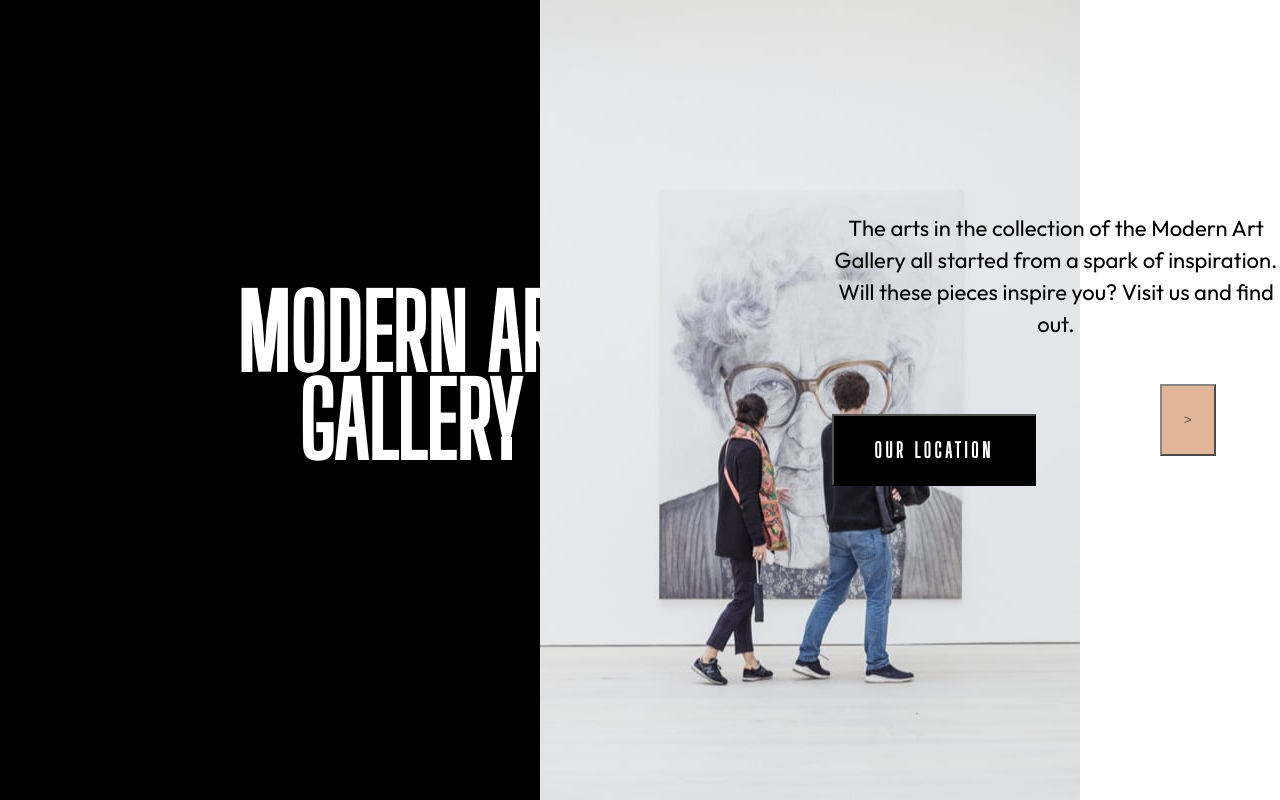
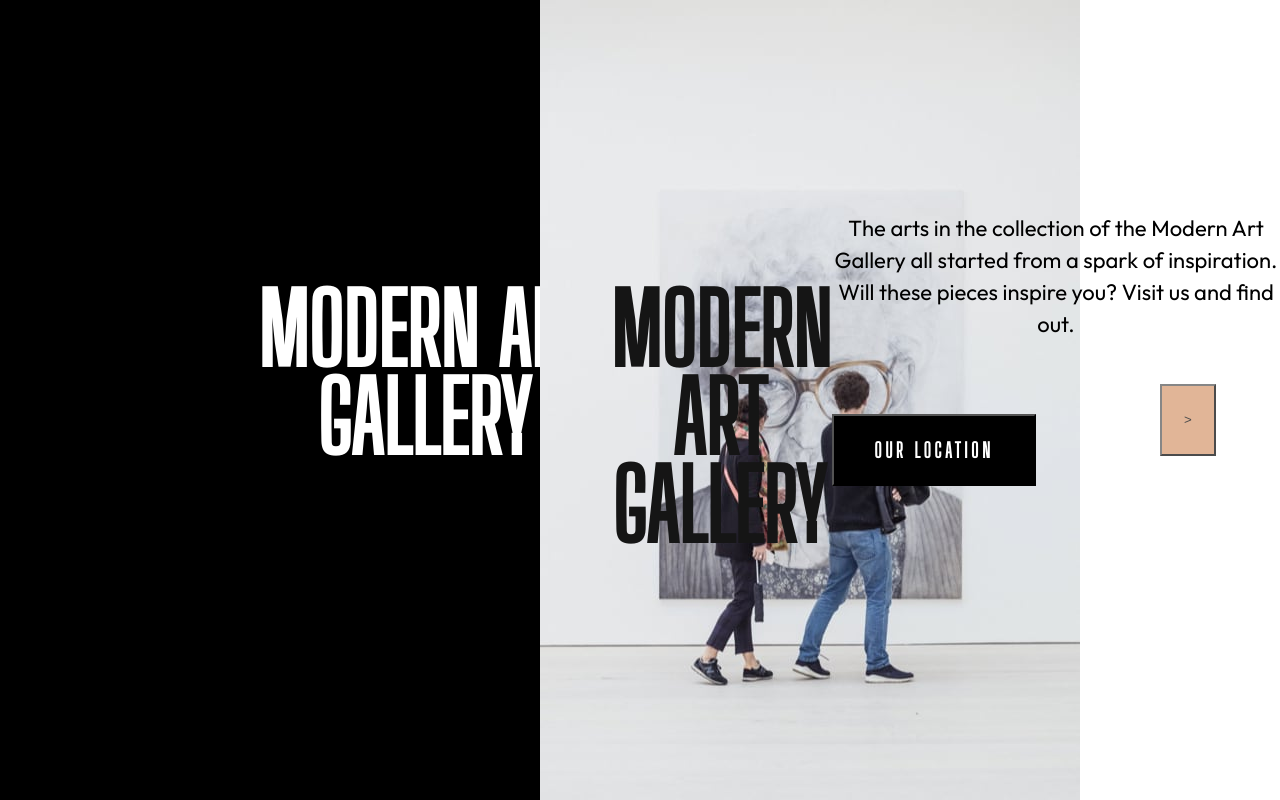
Before and after one commit to Jennnnnie/art-gallery-project, a React (Create React App) app: page / in a window 1280 px wide. Shown: the top 800 px of the page. Built offline with nearby package versions, Linux system fonts and the light colour scheme.

Commit message:
Brought title to the top of image in header component
Still need to align the title

```diff
--- a/src/components/header/Header.js
+++ b/src/components/header/Header.js
@@ -11,12 +11,12 @@ const Header = () => {
             <p>MODERN ART GALLERY</p>
           </div>
           <div className="art-gallery_hero-image">
-            <p>MODERN ART GALLERY</p>
             <img
               src={Hero}
               alt="hero-image"
               className="art-gallery_hero-image"
             />
+            <p>MODERN ART GALLERY</p>
           </div>
           <div className="art-gallery_white-background">
             <p>
--- a/src/components/header/header.css
+++ b/src/components/header/header.css
@@ -16,13 +16,13 @@
 .art-gallery_black-background p {
   position: absolute;
   height: 176px;
-  left: 14%;
-  right: 50%;
+  left: 12.94%;
+  right: 46.75%;
   top: calc(50% - 176px / 2 - 122px);
   font-family: "Big Shoulders Display";
   font-style: normal;
   font-weight: 900;
-  font-size: 100px;
+  font-size: 96px;
   line-height: 88px;
   text-transform: uppercase;
   color: white;
@@ -73,7 +73,6 @@
   left: 65%;
   right: 0%;
   top: calc(50% - 160px / 2 - 130px);
-  color: black;
 }
 
 .art-gallery_button {
```
